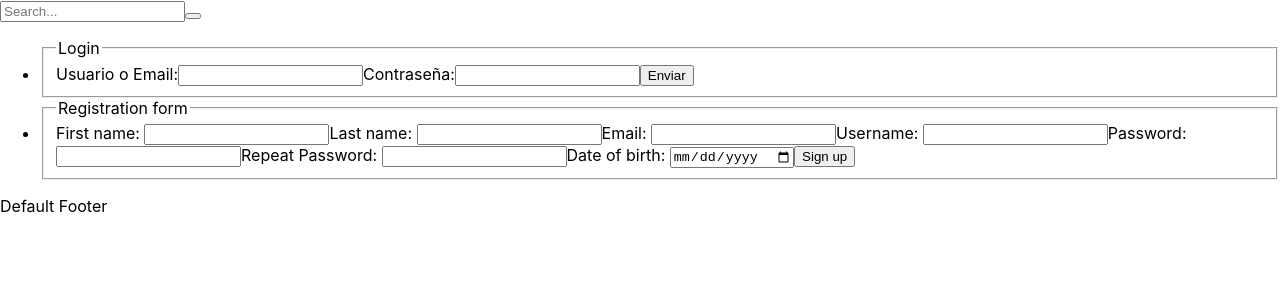
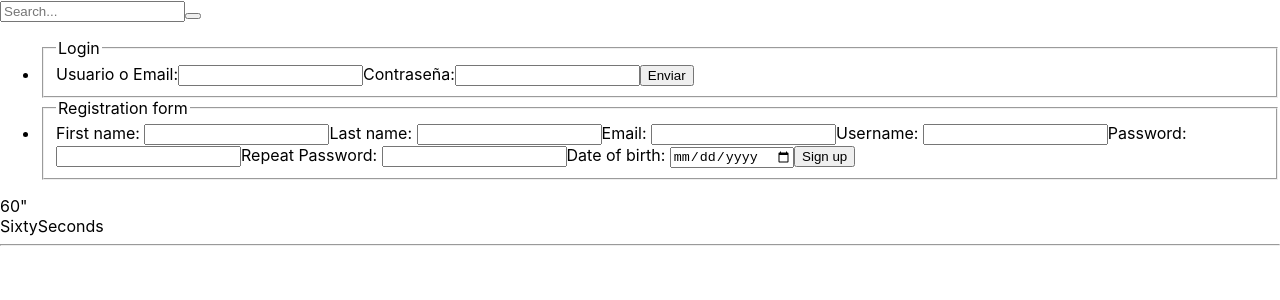
Before and after one commit to Zapulin/react-sixtySeconds-front, a React (Create React App) app: page / in a window 1280 px wide. Shown: the top 300 px of the page. Built offline with nearby package versions, Linux system fonts and the light colour scheme.

Commit message:
Created Footer component.

```diff
--- a/src/Components/Footer.js
+++ b/src/Components/Footer.js
@@ -2,7 +2,13 @@
 function Footer() {
   return (
 	  <footer>
-	      <p>Default Footer</p>
+	      <div className="circle">
+			  <span>60"</span><br /><span>SixtySeconds</span><br /><hr />
+			  <a href="https://www.linkedin.com" target="_blank">{ /* TODO: add linkedIn icon */ }</a>
+			  <a href="https://twitter.com" target="_blank">{ /* TODO: add twitter icon */ }</a>
+			  <a href="https://www.instagram.com" target="_blank">{ /* TODO: add instagram icon */ }</a>
+			  <a href="https://www.facebook.com" target="_blank">{ /* TODO: add facebook icon */ }</a>
+		  </div>
 	  </footer>
   );
 }
```
